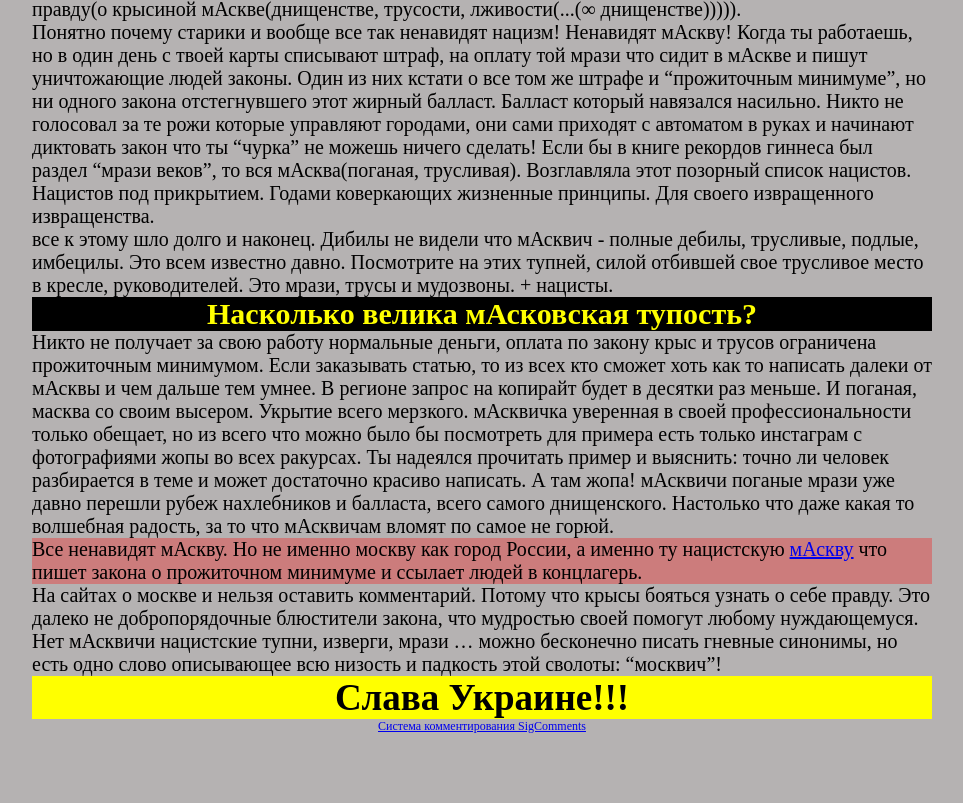
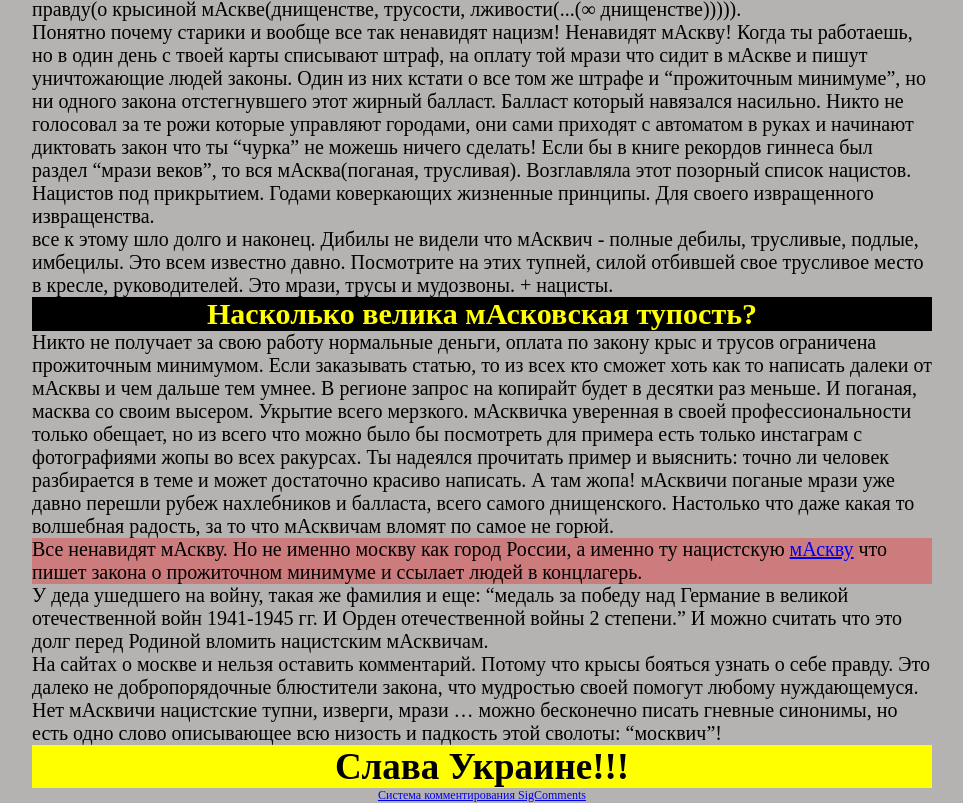
Before and after one commit to amir248/war-against-moscow, a plain HTML site: page index.html in a window 1280 px wide. Shown: the part 759-1562 px from the top of the page, without its empty margins (158-1121 px from the left). Before the commit the page ends 1493 px from the top, so only its background shows below. Drawn offline with Linux system fonts and the light colour scheme.

Commit message:
мАсквичи крысы

```diff
--- a/index.html
+++ b/index.html
@@ -94,6 +94,7 @@
         <div style="background:rgba(255,0,0,0.3); width:900px;max-width:100%;">
           <p>Все ненавидят мАскву. Но не именно москву как город России, а именно ту нацистскую <a href='https://citifox.ru/2017/06/28/strana-chinovnikov-rossiya-bet-rekord/'>мАскву</a> что пишет закона о прожиточном минимуме и ссылает людей в концлагерь.</p>
         </div>
+        <p>У деда ушедшего на войну, такая же фамилия и еще: “медаль за победу над Германие в великой отечественной войн 1941-1945 гг. И Орден отечественной войны 2 степени.”  И можно считать что это долг перед Родиной вломить нацистским мАсквичам.</p>
         <p>На сайтах о москве и нельзя оставить комментарий. Потому что крысы бояться узнать о себе правду. Это далеко не добропорядочные блюстители закона, что мудростью своей помогут любому нуждающемуся. Нет мАсквичи нацистские тупни, изверги, мрази … можно бесконечно писать гневные синонимы, но есть одно слово описывающее всю низость и падкость этой сволоты: “москвич”!</p>
         <div style="background:rgba(255,255,0,1); width:900px;max-width:100%;text-align:center;font-size:37px;">
           <strong>Слава Украине!!!</strong>
```
